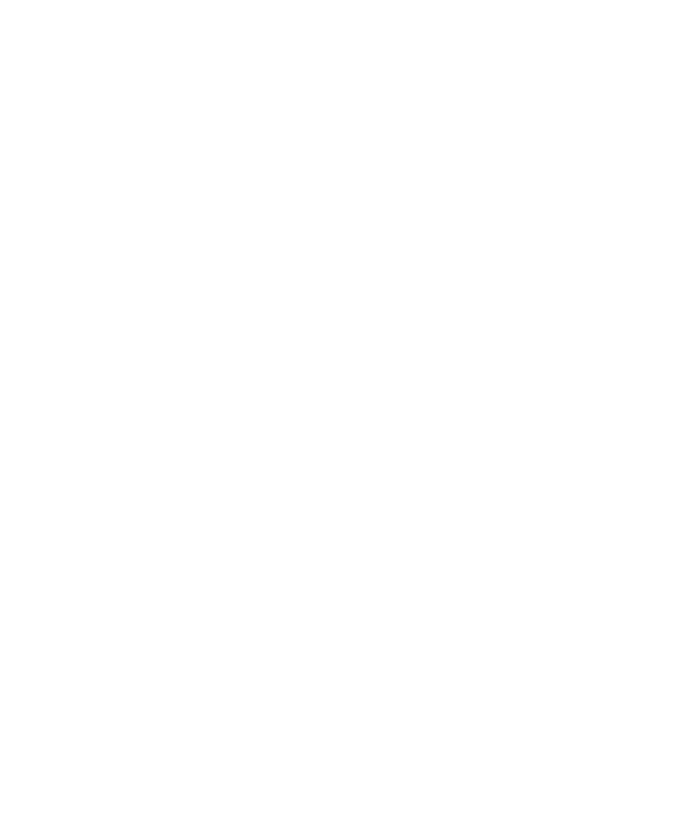
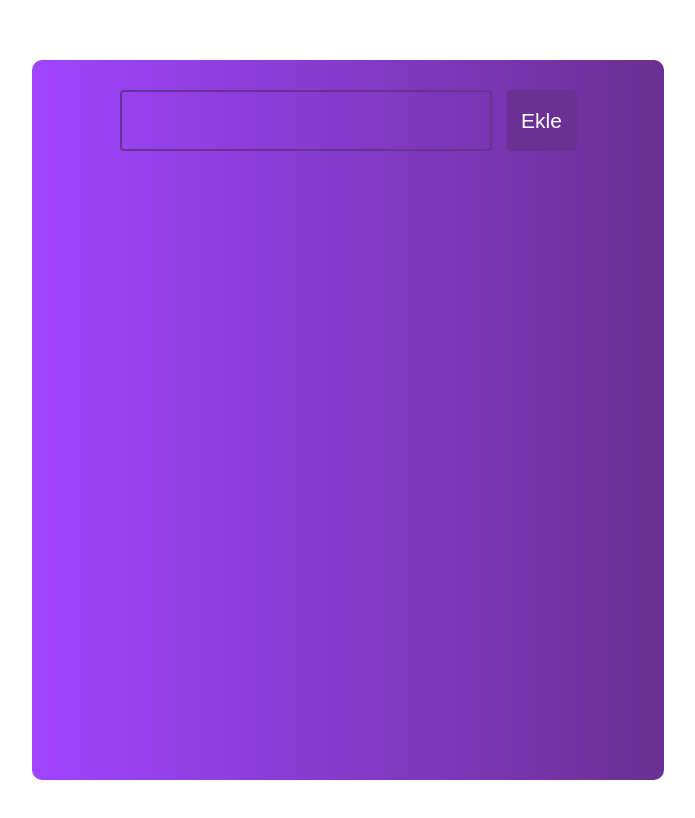
Before and after one commit to bedirhannbayrak/csgo, a React (Create React App) app: page / in a window 1280 px wide. Shown: the top 818 px of the page, without its empty margins (292-987 px from the left). Built offline with nearby package versions, Linux system fonts and the light colour scheme.

Commit message:
completed

```diff
--- a/package.json
+++ b/package.json
@@ -8,11 +8,13 @@
     "@testing-library/user-event": "^12.6.2",
     "axios": "^0.21.1",
     "bootstrap": "^4.6.0",
+    "clsx": "^1.1.1",
     "dotenv": "^8.2.0",
     "form-serialize": "^0.7.2",
     "json-server": "^0.16.3",
     "react": "^17.0.1",
     "react-dom": "^17.0.1",
+    "react-icons": "^4.2.0",
     "react-router-dom": "^5.2.0",
     "react-scripts": "4.0.1",
     "web-vitals": "^0.2.4"
--- /dev/null
+++ b/src/components/App.css
@@ -0,0 +1,97 @@
+.container {
+    width: 50%;
+    margin: 60px auto;
+    display: flex;
+    flex-direction: column;
+    text-align: center;
+    background: #6a3093; /* fallback for old browsers */
+    background: -webkit-linear-gradient(
+      to right,
+      #a044ff,
+      #6a3093
+    ); /* Chrome 10-25, Safari 5.1-6 */
+    background: linear-gradient(
+      to right,
+      #a044ff,
+      #6a3093
+    ); /* W3C, IE 10+/ Edge, Firefox 16+, Chrome 26+, Opera 12+, Safari 7+ */
+
+    min-height: 90vh;
+    border-radius: 10px;
+  }
+
+  .todo-form {
+    text-align: center;
+    margin-top: 30px;
+    font-size: 25px;
+    display: flex;
+    justify-content: center;
+  }
+
+  .todo-input {
+    padding: 14px 32px 14px 16px;
+    border-radius: 4px;
+    border: 2px solid #6a3093;
+    outline: none;
+    width: 320px;
+    background: transparent;
+    color: #fff;
+    font-size: 25px;
+    margin-right: 15px;
+  }
+
+  .todo-input-edit {
+    border-radius: 4px;
+    border: 2px solid #6a3093;
+    outline: none;
+    width: 320px;
+    background: transparent;
+    color: #fff;
+    font-size: 25px;
+    margin-right: 15px;
+  }
+
+  .todo-input::placeholder {
+    color: #e2e2e2;
+  }
+
+  .todo-button {
+    border: none;
+    border-radius: 4px;
+    font-size: 21px;
+    width: 70px;
+    cursor: pointer;
+    outline: none;
+    background: #6a3093;
+    color: #fff;
+    text-transform: capitalize;
+  }
+
+  .todo-list {
+    margin-top: 20px;
+  }
+
+  .todo-row {
+    display: flex;
+    justify-content: space-between;
+    align-items: center;
+    margin: 4px auto;
+    color: #fff;
+    background: #6a3093;
+    padding: 16px;
+    border-radius: 5px;
+    width: 50%;
+    cursor:pointer;
+  }
+
+  .todo-icon {
+    width: 23px;
+    height: 23px;
+    cursor:pointer;
+  }
+
+  .completed {
+    text-decoration: line-through;
+    opacity: 0.4;
+    cursor:pointer;
+  }
--- a/src/components/App.js
+++ b/src/components/App.js
@@ -1,9 +1,47 @@
-import React from 'react'
+import React, { useState, useEffect, useRef } from 'react'
+import { useTodoLayerValue } from '../context/TodoContext'
+import TodoList from './TodoList'
+import './App.css'
 
 const App = () => {
+
+    const [ { todos } , dispatch ] = useTodoLayerValue();
+    const [content, setContent] = useState("")
+    const inputRef=useRef(null);
+
+    useEffect(()=> {
+        inputRef.current.focus();
+    })
+
+
+    const handleSubmit = (e) => {
+        console.log(content)
+        e.preventDefault();
+
+        if (!content && content.length < 1 ) return;
+        const newTodo = {
+            id: Math.floor(Math.random() * 654656),
+            content,
+            isCompleted:false
+        };
+
+        dispatch({
+            type: 'ADD_TODO',
+            payload: newTodo
+        });
+
+        setContent('');
+    }
     return (
-        <div>
+        <div className="container">
+            <form onSubmit={handleSubmit} className="todo-form" >
+                <input type="text" className="todo-input" onChange={event=>setContent(event.target.value)} value={content} ref={inputRef} />
+                <button className="todo-button">
+                    ekle
+                </button>
+            </form>
 
+            <TodoList todos={todos} />
         </div>
     )
 }
--- /dev/null
+++ b/src/components/Todo.jsx
@@ -0,0 +1,74 @@
+import React, { useState } from 'react';
+import clsx from 'clsx';
+import { GrFormClose, GrFormEdit, GrFormCheckmark } from 'react-icons/gr';
+import { useTodoLayerValue } from '../context/TodoContext';
+const Todo = ({ todo }) => {
+  const [{}, dispatch] = useTodoLayerValue();
+  const [editable, setEditable] = useState(false);
+  const [content, setContent] = useState(todo.content);
+
+  const completeTodo = (todoId) => {
+    dispatch({
+      type: 'COMPLETE_TODO',
+      payload: todoId,
+    });
+  };
+  const removeTodo = (todoId) => {
+    dispatch({
+      type: 'REMOVE_TODO',
+      payload: todoId,
+    });
+  };
+
+  const updateTodo = ({ todoId, newValue }) => {
+    dispatch({
+      type: 'UPDATE_TODO',
+      payload: {
+        todoId,
+        newValue,
+      },
+    });
+  };
+
+  const todoStyle = clsx({
+    ['todo-row']: true,
+    ['completed']: todo.isCompleted,
+  });
+
+  return (
+    <div className={todoStyle} onClick={() => (editable ? '' : completeTodo(todo.id))}>
+      <div >
+        {editable ? (
+          <input
+            type="text"
+            value={content}
+            className="todo-input-edit"
+            onChange={(event) => setContent(event.target.value)}
+          />
+        ) : (
+          todo.content
+        )}
+      </div>
+      <div className="todo-icons">
+        <GrFormClose
+          className="todo-icon"
+          onClick={() => removeTodo(todo.id)}
+        />
+        {editable ? (
+          <GrFormCheckmark
+            className="todo-icon"
+            onClick={() => {
+              updateTodo({ todoId: todo.id, newValue: content });
+              setEditable(false);
+              setContent('');
+            }}
+          />
+        ) : (
+          <GrFormEdit className="todo-icon" onClick={() => setEditable(true)} />
+        )}
+      </div>
+    </div>
+  );
+};
+
+export default Todo;
--- /dev/null
+++ b/src/components/TodoList.jsx
@@ -0,0 +1,14 @@
+import React from 'react'
+import Todo from './Todo'
+
+const TodoList = ({ todos }) => {
+    return (
+        <div className='todo-list'>
+           { todos && todos.map(todo =>
+            <Todo key={todo.id} todo={todo} />
+            )}
+        </div>
+    )
+}
+
+export default TodoList
--- /dev/null
+++ b/src/context/TodoContext.js
@@ -0,0 +1,11 @@
+import React , { createContext, useContext, useReducer } from 'react';
+
+export const TodoLayerContext = createContext();
+
+export const TodoLayer = ({ initialState, reducer, children }) => (
+    <TodoLayerContext.Provider value={useReducer(reducer, initialState)} >
+        {children}
+    </TodoLayerContext.Provider>
+)
+
+export const useTodoLayerValue = () => useContext(TodoLayerContext);
--- /dev/null
+++ b/src/context/reducer.js
@@ -0,0 +1,52 @@
+export const initialState = {
+  todos: [],
+};
+
+const reducer = (state, action) => {
+  console.log(action);
+  switch (action.type) {
+    case 'ADD_TODO':
+      return {
+        ...state,
+        todos: [action.payload, ...state.todos],
+      };
+    case 'REMOVE_TODO':
+      return {
+        ...state,
+        todos: [...state.todos].filter((todo) => todo.id !== action.payload),
+      };
+    case 'UPDATE_TODO':
+      return {
+        ...state,
+        todos: state.todos.map((todo) => {
+          if (todo.id !== action.payload.todoId) {
+            return todo;
+          }
+
+          return {
+            ...todo,
+            content: action.payload.newValue,
+          };
+        }),
+      };
+    case 'COMPLETE_TODO':
+      return {
+        ...state,
+        todos: state.todos.map((todo) => {
+          if (todo.id !== action.payload) {
+            return todo;
+          }
+
+          return {
+            ...todo,
+            isCompleted: !todo.isCompleted,
+          };
+        }),
+      };
+
+    default:
+      return state;
+  }
+};
+
+export default reducer;
--- a/src/index.js
+++ b/src/index.js
@@ -1,5 +1,16 @@
 import ReactDOM from 'react-dom';
+import React from 'react';
 
 import App from './components/App';
+import { TodoLayer } from './context/TodoContext';
+import reducer, { initialState } from './context/reducer'
 
-ReactDOM.render(<App />, document.getElementById('root'))
+ReactDOM.render(
+    <React.StrictMode>
+        <TodoLayer initialState={initialState} reducer={reducer}>
+            <App />
+        </TodoLayer>
+    </React.StrictMode>
+,
+document.getElementById('root')
+)
```
Also changed, not shown: 2 other files (tests, documents, lock files or other folders).
